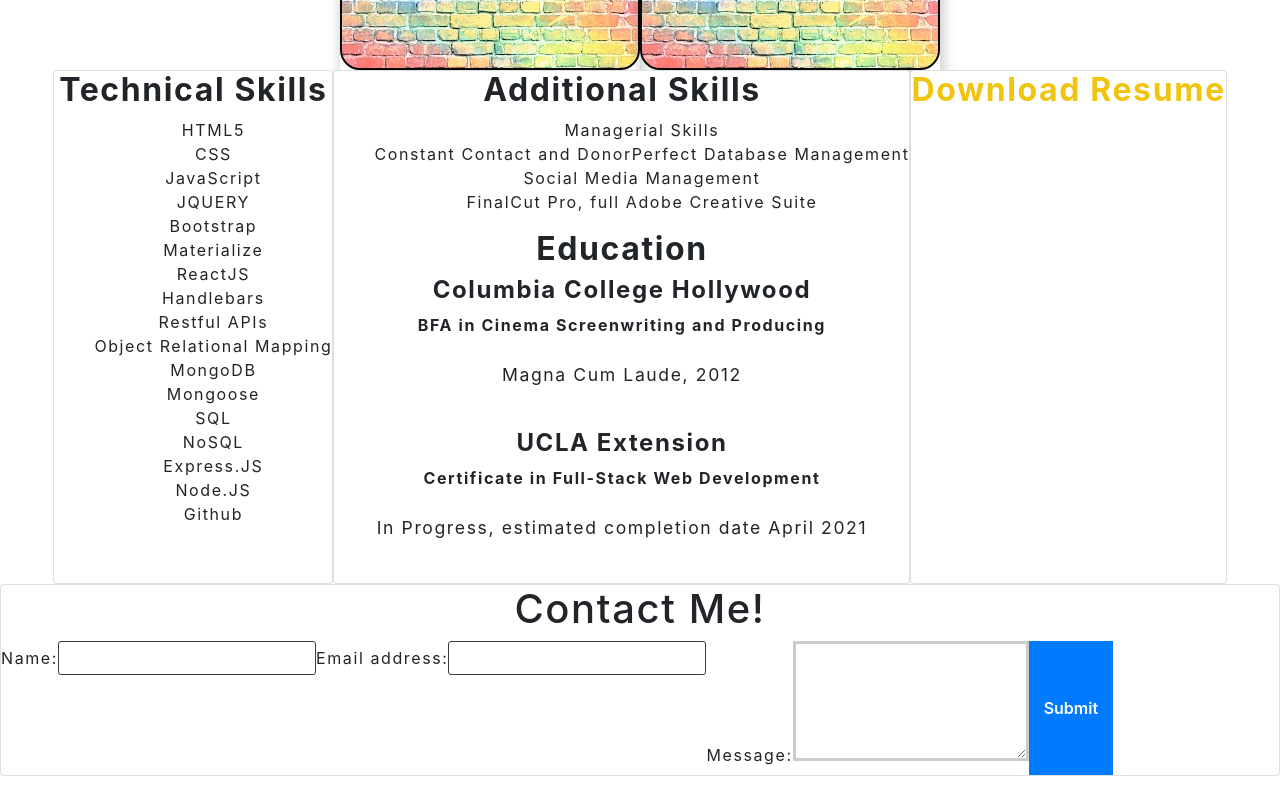
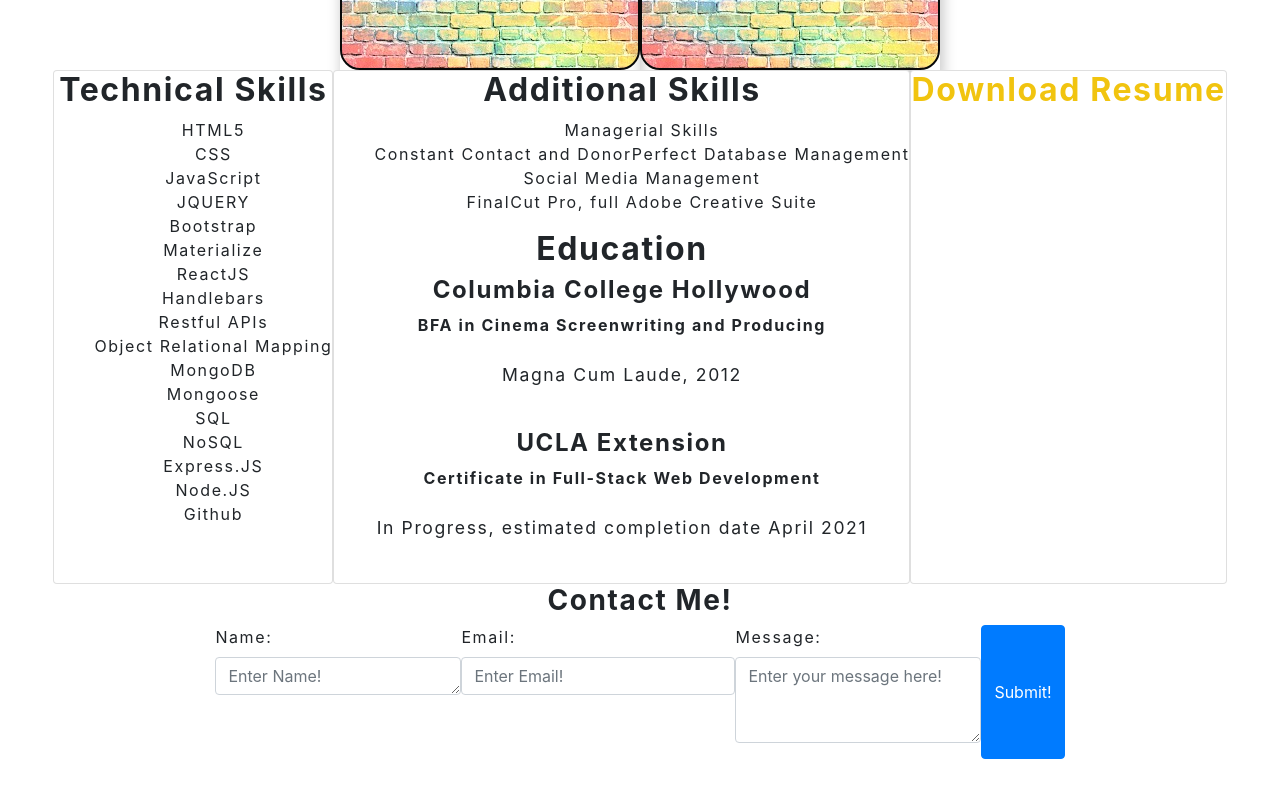
Before and after one commit to clhurlbut/React-Portfolio, a React (Create React App) app: page / in a window 1280 px wide. Shown: the part 1296-2096 px from the top of the page. Built offline with nearby package versions, Linux system fonts and the light colour scheme.

Commit message:
refactored contact page to use react-strap

```diff
--- a/src/components/Footer/index.js
+++ b/src/components/Footer/index.js
@@ -6,7 +6,7 @@ function Footer() {
 
         <footer >
             <a href="https://github.com/clhurlbut" target="_blank" rel="noreferrer" id="footerLink">GitHub</a>
-            <a href="https://www.linkedin.com/in/clhurlbut/" target="_blank" rel="noreferrer" id="footerLink">LinkedIn</a>
+            <a href="https://www.linkedin.com/in/cassandra-hurlbut-7165081b6/" target="_blank" rel="noreferrer" id="footerLink">LinkedIn</a>
             <a href="https://www.instagram.com/cassbut/" target="_blank" rel="noreferrer" id="footerLink">Instagram</a>
         </footer>
     )
--- a/src/components/Navigation/index.js
+++ b/src/components/Navigation/index.js
@@ -10,10 +10,10 @@ function Navigation(props) {
             <Navbar.Toggle aria-controls="basic-navbar-nav" />
             <Navbar.Collapse id="basic-navbar-nav">
                 <Nav className="mr-auto">
-                    <Nav.Link href="#about">About</Nav.Link>
-                    <Nav.Link href="#projects">Projects</Nav.Link>
-                    <Nav.Link href="#resume">Resume</Nav.Link>
-                    <Nav.Link href="#contact">Contact</Nav.Link>
+                    <Nav.Link href={"#about"}>About</Nav.Link>
+                    <Nav.Link href={"#projects"}>Projects</Nav.Link>
+                    <Nav.Link href={"#resume"}>Resume</Nav.Link>
+                    <Nav.Link href={"#contact"}>Contact</Nav.Link>
                 </Nav>
             </Navbar.Collapse>
         </Navbar>
--- a/src/components/Pages/Contact/index.js
+++ b/src/components/Pages/Contact/index.js
@@ -1,4 +1,6 @@
 import React, { useState } from 'react';
+import { Form } from 'react-bootstrap';
+import { Button } from 'react-bootstrap';
 
 import { validateEmail } from '../../../utils/helpers';
 
@@ -37,28 +39,33 @@ function Contact() {
     };
 
     return (
-        <section className="card" id='Contact'>
-            <h1>Contact Me!</h1>
-            <form id="contact-form" onSubmit={handleSubmit}>
-                <div>
-                    <label htmlFor="name">Name:</label>
-                    <input type="text" name="name" defaultValue={name} onBlur={handleChange} />
-                </div>
-                <div>
-                    <label htmlFor="email">Email address:</label>
-                    <input type="email" name="email" defaultValue={email} onBlur={handleChange} />
-                </div>
-                <div>
-                    <label htmlFor="message">Message:</label>
-                    <textarea name="message" rows="5" defaultValue={message} onBlur={handleChange} />
-                </div>
-                {errorMessage && (
-                    <div>
-                        <p className="error-text">{errorMessage}</p>
-                    </div>
-                )}
-                <button type="submit">Submit</button>
-            </form>
+        <section id='Contact'>
+            <h3><strong>Contact Me!</strong></h3>
+            <div className="flex-wrap">
+                <Form onSubmit={handleSubmit}>
+                    <Form.Group controlId="contactName">
+                        <Form.Label htmlFor="name" >Name:</Form.Label>
+                        <Form.Control name="name" as="textarea" rows={1} placeholder="Enter Name!" onBlur={handleChange} />
+                    </Form.Group>
+                    <Form.Group controlId="contactEmail">
+                        <Form.Label htmlFor="email" >Email:</Form.Label>
+                        <Form.Control name="email" type="email" placeholder="Enter Email!" onBlur={handleChange} />
+                    </Form.Group>
+                    <Form.Group controlId="contactMessage">
+                        <Form.Label htmlFor="message">Message:</Form.Label>
+                        <Form.Control name="message" as="textarea" rows={3} placeholder="Enter your message here!" onBlur={handleChange} />
+
+                    </Form.Group>
+                    {errorMessage && (
+                        <div>
+                            <p className="error-text">{errorMessage}</p>
+                        </div>
+                    )}
+                    <Button variant="primary" type="submit">
+                        Submit!
+                </Button>
+                </Form>
+            </div>
         </section>
     );
 }
--- a/src/index.css
+++ b/src/index.css
@@ -55,6 +55,10 @@ a {
   color: var(--tertiary);
   text-decoration: none;
   font-weight: bold;
+}
+
+h3 {
+  text-align: center;
 }
 
 a:hover {
```
Also changed, not shown: 1 other file (tests, documents, lock files or other folders).
